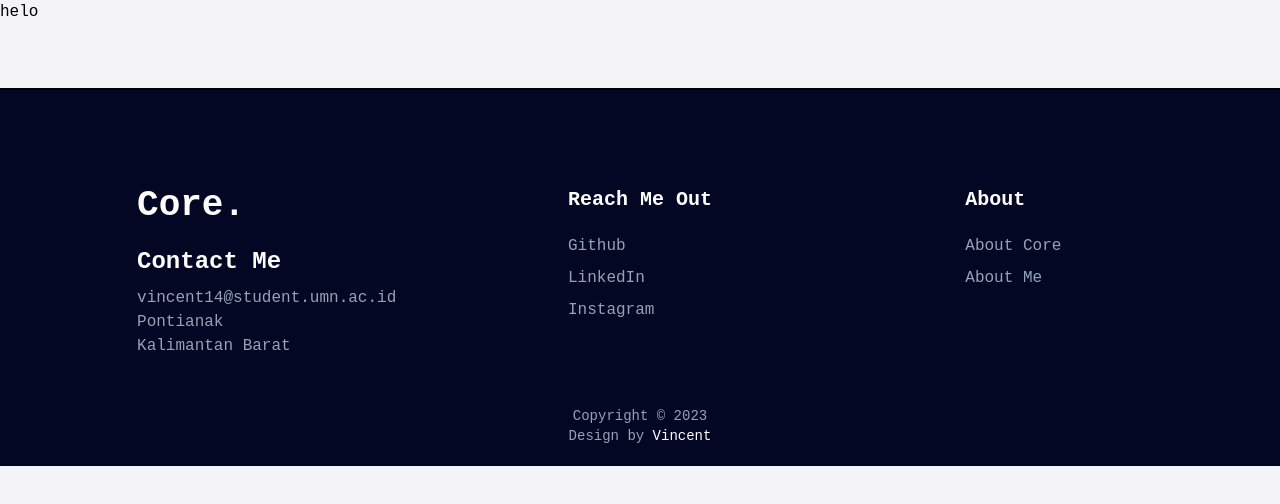
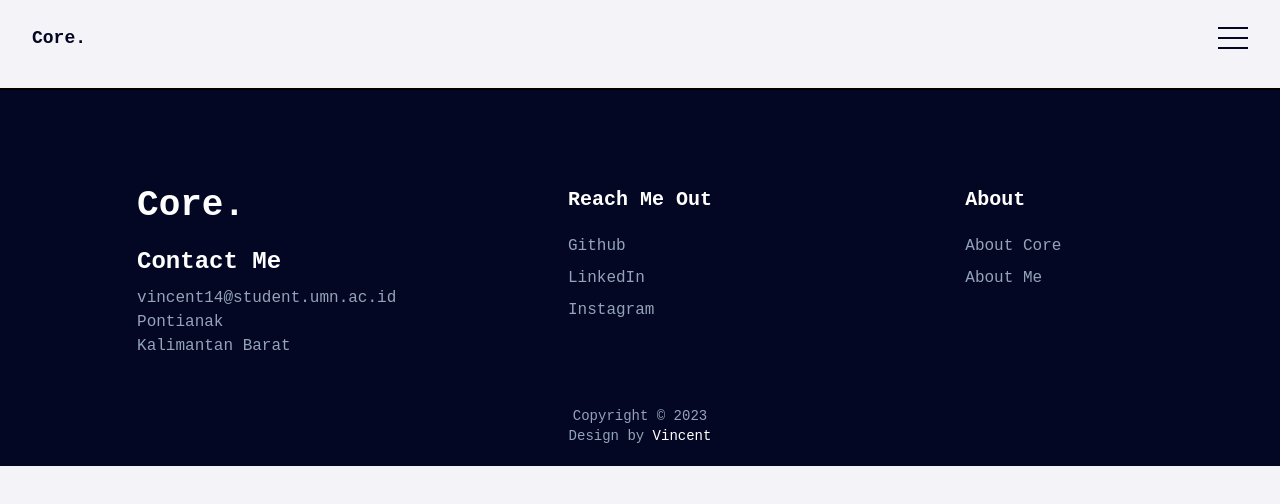
Before and after one commit to vincentt14/Core, a React (Create React App) app: page / in a window 1280 px wide. Shown: the top 504 px of the page. Built offline with nearby package versions, Linux system fonts and the light colour scheme.

Commit message:
fixing things

```diff
--- a/src/App.tsx
+++ b/src/App.tsx
@@ -1,13 +1,17 @@
 import React from "react";
 import { Routes, Route } from "react-router-dom";
 import Footer from "./components/Footer";
+import Navigation from "./components/Navigation";
 import HomePage from "./pages/HomePage";
 import LoginPage from "./pages/LoginPage";
 import RegisterPage from "./pages/RegisterPage";
 
 const App = () => {
   return (
-    <div>
+    <>
+      <header>
+        <Navigation />
+      </header>
       <main>
         <Routes>
           <Route path="/login" element={<LoginPage />} />
@@ -16,7 +20,7 @@ const App = () => {
         </Routes>
       </main>
       <Footer />
-    </div>
+    </>
   );
 };
 
--- a/src/components/LoginForm.tsx
+++ b/src/components/LoginForm.tsx
@@ -4,20 +4,20 @@ import { FiAtSign, FiKey } from "react-icons/fi";
 const LoginForm = () => {
   return (
     <form className="bg-transparent">
-      <div className="email flex items-center justify-center">
-        <i className="mr-3 text-xl">
+      <div className="email flex items-center justify-center bg-transparent">
+        <i className="mr-3 text-xl bg-transparent">
           <FiAtSign />
         </i>
-        <input className=" w-full border-2 border-[#030723] my-3 h-9 bayangan_field focus:outline-none focus:ring focus:ring-blue-500 p-2 selection:bg-blue-500 selection:text-blue-100" type="email" placeholder="Email" />
+        <input className="w-full border-2 border-[#030723] my-3 h-9 bayangan_field focus:outline-none focus:ring focus:ring-blue-500 p-2 selection:bg-blue-500 selection:text-blue-100" type="email" placeholder="Email" />
       </div>
-      <div className="password flex items-center justify-center">
-        <i className="mr-3 text-xl">
+      <div className="password flex items-center justify-center bg-transparent">
+        <i className="mr-3 text-xl bg-transparent">
           <FiKey />
         </i>
         <input className="w-full border-2 border-[#030723] my-3 h-9 bayangan_field focus:outline-none focus:ring focus:ring-blue-500 p-2 selection:bg-blue-500 selection:text-blue-100" type="password" placeholder="Password" />
       </div>
 
-      <button className="w-full bg-black hover:bg-white text-white hover:text-black border-black hover:tracking-[5px] border-2 py-2 px-4 my-3 ease-out duration-300 focus:outline-none focus:ring focus:ring-blue-500 selection:bg-blue-500 selection:text-blue-100">
+      <button className="btn w-full bg-black hover:bg-white text-white hover:text-black border-black hover:tracking-[5px] border-2 py-2 px-4 my-3 ease-out duration-300 focus:outline-none focus:ring focus:ring-blue-500 selection:bg-blue-500 selection:text-blue-100">
         <p className="mx-auto bg-transparent">Login</p>
       </button>
     </form>
--- /dev/null
+++ b/src/components/Navigation.tsx
@@ -0,0 +1,52 @@
+import React, { useState, useRef, useEffect } from "react";
+import { Link } from "react-router-dom";
+
+const Navigation = () => {
+  const [toggle, setToggle] = useState(false);
+  const refBut = useRef<HTMLButtonElement>(null);
+  const refHead = useRef<HTMLDivElement>(null);
+
+  useEffect(() => {
+    window.onscroll = function () {
+      const fixedNav: number | undefined = refHead.current?.offsetTop;
+
+      if (window.pageYOffset > fixedNav != undefined) {
+        refHead.current?.classList.add("navbar-fixed");
+      } else {
+        refHead.current?.classList.remove("navbar-fixed");
+      }
+    };
+  }, []);
+
+  const toggleClicked = () => {
+    setToggle(!toggle);
+    if (toggle === true) {
+      refBut.current?.classList.add("hamburger_active");
+    } else {
+      refBut.current?.classList.remove("hamburger_active");
+    }
+  };
+
+  return (
+    <header ref={refHead} className="bg-transparent absolute top-0 left-0 w-full flex items-center z-10">
+      <div className="container px-4">
+        <div className="flex items-center justify-between relative">
+          <div className="px-4">
+            <Link to="/" className="text-[#030723] font-bold text-lg block py-6 hover:text-blue-500">
+              Core.
+            </Link>
+          </div>
+          <div className="flex items-center px-4">
+            <button ref={refBut} name="hamburger" type="button" className="block absolute right-4" onClick={toggleClicked}>
+              <span className="hamburger_line transition duration-300 ease-in-out origin-top-left"></span>
+              <span className="hamburger_line transition duration-300 ease-in-out"></span>
+              <span className="hamburger_line transition duration-300 ease-in-out origin-bottom-left"></span>
+            </button>
+          </div>
+        </div>
+      </div>
+    </header>
+  );
+};
+
+export default Navigation;
--- a/src/components/RegisterForm.tsx
+++ b/src/components/RegisterForm.tsx
@@ -4,32 +4,32 @@ import { FiAtSign, FiKey, FiUser, FiLock } from "react-icons/fi";
 const RegisterForm = () => {
   return (
     <form className="bg-transparent">
-      <div className="flex items-center justify-center">
+      <div className="flex items-center justify-center bg-transparent">
         <i className="mr-3 text-xl">
           <FiUser />
         </i>
         <input className="w-full border-2 border-[#030723] my-3 h-9 bayangan_field focus:outline-none focus:ring focus:ring-blue-500 p-2 selection:bg-blue-500 selection:text-blue-100" type="text" placeholder="Name" />
       </div>
-      <div className="flex items-center justify-center">
+      <div className="flex items-center justify-center bg-transparent">
         <i className="mr-3 text-xl">
           <FiAtSign />
         </i>
         <input className="w-full border-2 border-[#030723] my-3 h-9 bayangan_field focus:outline-none focus:ring focus:ring-blue-500 p-2 selection:bg-blue-500 selection:text-blue-100" type="email" placeholder="Email" />
       </div>
-      <div className="flex items-center justify-center">
+      <div className="flex items-center justify-center bg-transparent">
         <i className="mr-3 text-xl">
           <FiKey />
         </i>
         <input className="w-full border-2 border-[#030723] my-3 h-9 bayangan_field focus:outline-none focus:ring focus:ring-blue-500 p-2 selection:bg-blue-500 selection:text-blue-100" type="password" placeholder="Password" />
       </div>
-      <div className="flex items-center justify-center">
+      <div className="flex items-center justify-center bg-transparent">
         <i className="mr-3 text-xl">
           <FiLock />
         </i>
         <input className="w-full border-2 border-[#030723] my-3 h-9 bayangan_field focus:outline-none focus:ring focus:ring-blue-500 p-2 selection:bg-blue-500 selection:text-blue-100" type="password" placeholder="Confirm Password" />
       </div>
 
-      <button className="w-full bg-black hover:bg-white text-white hover:text-black border-black hover:tracking-[5px] border-2 py-2 px-4 my-3 ease-out duration-300 focus:outline-none focus:ring focus:ring-blue-500 selection:bg-blue-500 selection:text-blue-100">
+      <button className="btn w-full bg-black hover:bg-white text-white hover:text-black border-black hover:tracking-[5px] border-2 py-2 px-4 my-3 ease-out duration-300 focus:outline-none focus:ring focus:ring-blue-500 selection:bg-blue-500 selection:text-blue-100">
         <p className="mx-auto bg-transparent">Register</p>
       </button>
     </form>
--- a/src/index.tsx
+++ b/src/index.tsx
@@ -8,9 +8,9 @@ import { BrowserRouter } from "react-router-dom";
 const root = ReactDOM.createRoot(document.getElementById("root") as HTMLElement);
 root.render(
   <BrowserRouter>
-    <React.StrictMode>
+    {/* <React.StrictMode> */}
       <App />
-    </React.StrictMode>
+    {/* </React.StrictMode> */}
   </BrowserRouter>
 );
 
--- /dev/null
+++ b/src/store.tsx
@@ -0,0 +1,3 @@
+export interface Core {
+  toggle: boolean;
+}
--- a/src/styles/index.css
+++ b/src/styles/index.css
@@ -18,10 +18,6 @@
   font-family: "Chivo Mono", monospace;
 }
 
-/* body{
-  display: flex;
-} */
-
 .bayangan {
   box-shadow: 10px 8px #030723;
 }
@@ -30,8 +26,31 @@
   box-shadow: 4px 3px #030723;
 }
 
-button:hover {
+.btn:hover {
   box-shadow: 4px 3px #030723;
+}
+
+/* navbar */
+.navbar_fixed {
+  @apply fixed z-[999] bg-white bg-opacity-70;
+  backdrop-filter: blur(5px);
+  box-shadow: inset 0 -1px 0 0 rgba(0, 0, 0, 0.1);
+}
+
+.hamburger_line {
+  @apply w-[30px] h-[2px] my-2 block bg-[#030723];
+}
+
+.hamburger_active > span:nth-child(1) {
+  @apply rotate-45;
+}
+
+.hamburger_active > span:nth-child(2) {
+  @apply scale-0;
+}
+
+.hamburger_active > span:nth-child(3) {
+  @apply -rotate-45;
 }
 
 @media (min-width: 768px) {
```
